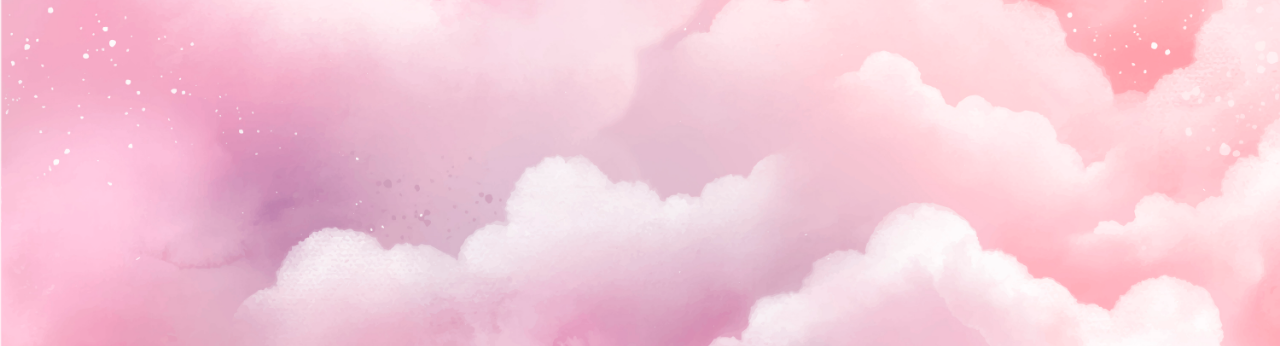
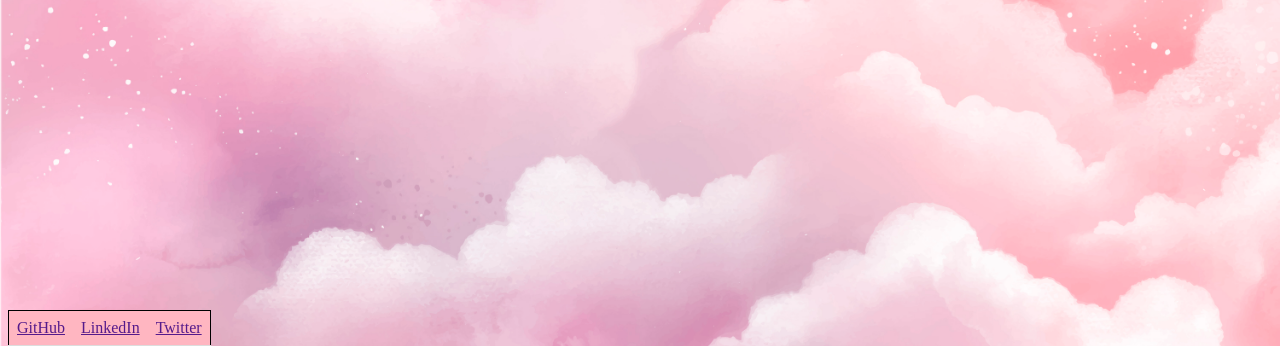
Before and after one commit to kubrabuzlu/kubrabuzlu.github.io, a plain HTML site: page index.html in a window 1280 px wide. Shown: the part 454-800 px from the top of the page. Drawn offline with Linux system fonts and the light colour scheme.

Commit message:
Update style.css

```diff
--- a/style.css
+++ b/style.css
@@ -5,12 +5,11 @@
 
 table {
   border-collapse: collapse;
-  width: 100%;
   background-color: lightpink;
   border: 1px solid;
 }
 
-th, td {
+th, td, tr {
   padding: 8px;
   text-align: left;
   border-bottom: 1px solid #ddd;
@@ -45,4 +44,5 @@ font-size: 36px;
 
 footer{
   bottom: 0px;
+  position: absolute;
 }
```
